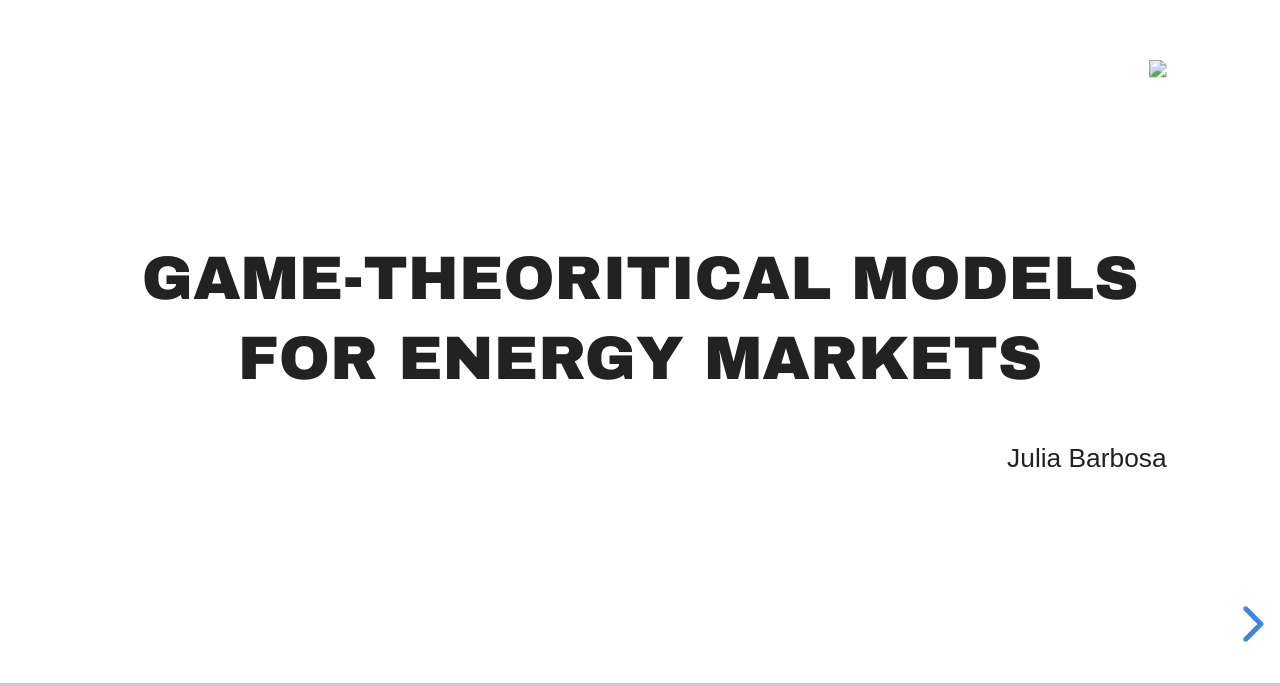
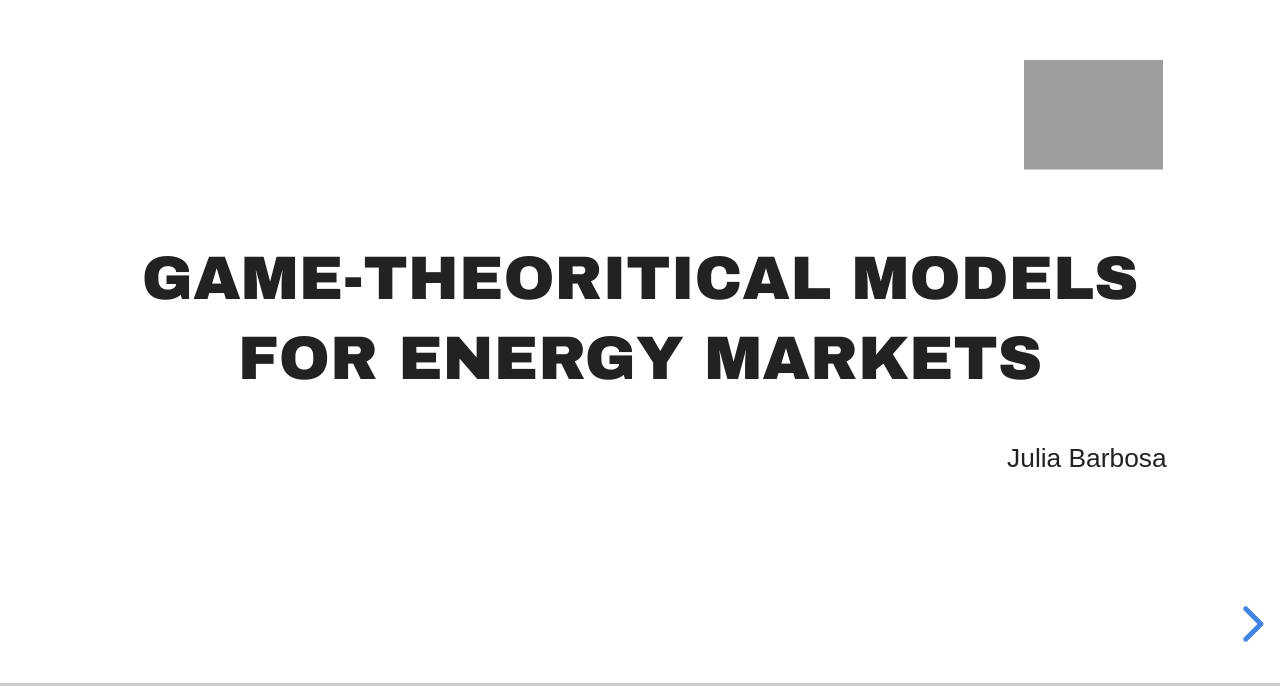
Before and after one commit to JP-Barbosa/RevealGT4EM, a website: page index.html in a window 1280 px wide. Shown: the part 114-800 px from the top of the page. Drawn offline with nearby package versions, Linux system fonts and the light colour scheme; the site is published under a folder, as on GitHub Pages, so addresses that start at the root find nothing.

Commit message:
Update index.html

```diff
--- a/index.html
+++ b/index.html
@@ -21,7 +21,7 @@
 				<section>
 				<div style="position: absolute; top: -10%;
   right: 0; border:10px;">
-					<img src="/imgs/tuda_logo.svg" height="100" >
+					<img src="imgs/tuda_logo.svg" height="100" >
 				</div>
 
 				<br>
```
